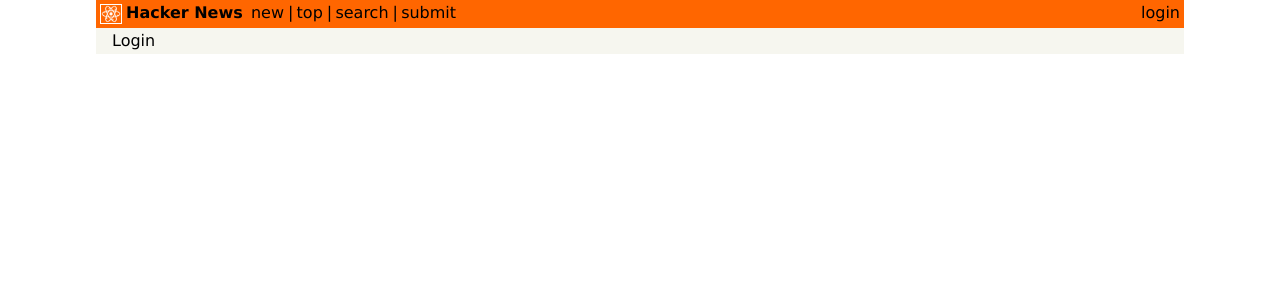
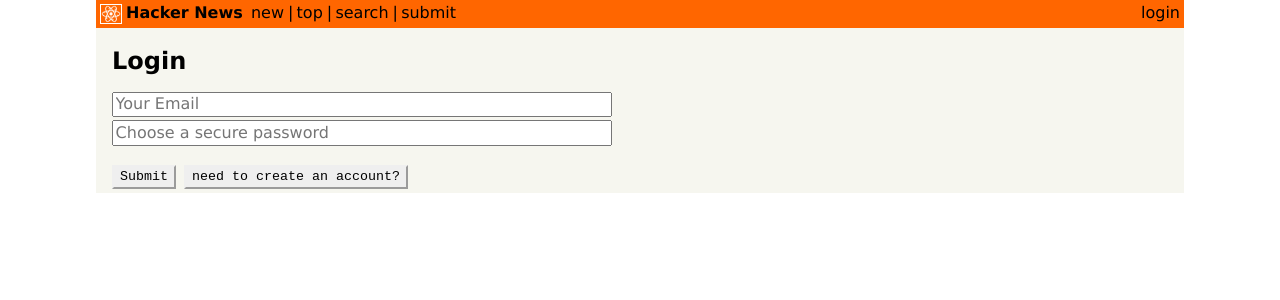
Before and after one commit to frozenparadox99/webscoot-task-hacker-news, a React (Create React App) app: page /login in a window 1280 px wide. Shown: the top 300 px of the page. Built offline with nearby package versions, Linux system fonts and the light colour scheme.

Commit message:
designed login page

```diff
--- a/package.json
+++ b/package.json
@@ -14,7 +14,8 @@
     "react": "^16.13.1",
     "react-dom": "^16.13.1",
     "react-router-dom": "^5.2.0",
-    "react-scripts": "3.4.1"
+    "react-scripts": "3.4.1",
+    "tachyons": "^4.12.0"
   },
   "scripts": {
     "start": "react-scripts start",
--- a/src/components/Auth/Login.js
+++ b/src/components/Auth/Login.js
@@ -1,7 +1,32 @@
-import React from "react";
+import React, { useState } from "react";
 
 function Login(props) {
-  return <div>Login</div>;
+  const [login, setLogin] = useState(true);
+
+  return (
+    <div>
+      <h2 className="mv3">{login ? "Login" : "Create Account"}</h2>
+      <form className="flex flex-column">
+        {!login && (
+          <input type="text" placeholder="Your Name" autoComplete="off" />
+        )}
+        <input type="email" placeholder="Your Email" autoComplete="off" />
+        <input type="password" placeholder="Choose a secure password" />
+        <div className="flex mt3">
+          <button type="submit" className="button pointer mr2">
+            Submit
+          </button>
+          <button
+            type="button"
+            className="pointer button"
+            onClick={() => setLogin((prevLogin) => !prevLogin)}
+          >
+            {login ? "need to create an account?" : "already have an account?"}
+          </button>
+        </div>
+      </form>
+    </div>
+  );
 }
 
 export default Login;
```
Also changed, not shown: 1 other file (tests, documents, lock files or other folders).
